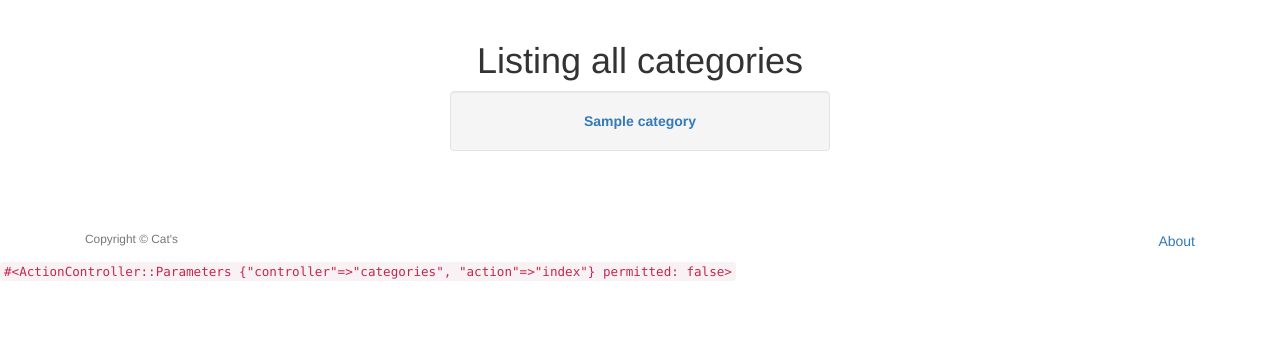
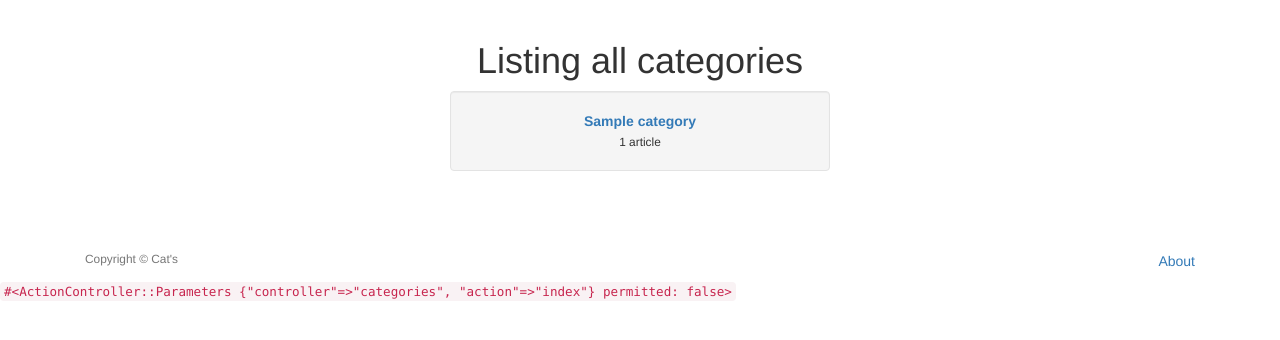
Before and after one commit to karpovVS/fblogd, a Rails app: page /categories in a window 1280 px wide. Shown: the part 62-402 px from the top of the page. Run offline with Rails 7, Linux system fonts and the light colour scheme; tables that the repository leaves empty hold one stand-in row (values such as "Sample post"); style sheets or scripts are compiled from the project's sources; some libraries are stand-ins or nearby versions.

Commit message:
Views updated with categories

```diff
--- a/app/assets/stylesheets/custom.css.scss
+++ b/app/assets/stylesheets/custom.css.scss
@@ -62,6 +62,17 @@
 	padding-left: 0;
 }
 
+.badge {
+	background-color: #CEF6F5;
+	text-transform: uppercase;
+	letter-spacing: -1px;
+	font-weight: bold;
+}
+
+.input_checkbox input {
+	width: auto !important;
+}
+
 footer {
 	margin-top: 45px;
 	padding-top: 5px;
--- a/app/controllers/articles_controller.rb
+++ b/app/controllers/articles_controller.rb
@@ -48,7 +48,7 @@
 		@article = Article.find(params[:id])
 	end
 	def article_params
-		params.require(:article).permit(:title, :description)
+		params.require(:article).permit(:title, :description, category_ids:[])
 	end
 
 	def require_same_user
--- a/app/controllers/categories_controller.rb
+++ b/app/controllers/categories_controller.rb
@@ -19,6 +19,8 @@
 end
 
 def show
+	@category = Category.find(params[:id])
+	@category_articles = @category.articles.paginate(page: params[:page], per_page:5)
 end
 
 private
--- a/app/views/articles/_article.html.erb
+++ b/app/views/articles/_article.html.erb
@@ -15,6 +15,9 @@
 	 </small>
 	 </div>
 	</div>
+	<% if article.categories.any? %>
+	<p> Categories: <%= render article.categories %> </p>
+	<% end %>
 	<% if logged_in? && (current_user == article.user || current_user.admin?) %>
 	<div class="article-actions">
 		<%= link_to "Edit this article", edit_article_path(article), class: "btn btn-xs btn-primary"%>
--- a/app/views/articles/show.html.erb
+++ b/app/views/articles/show.html.erb
@@ -17,6 +17,9 @@
 	<h4 class="center description"><strong>Description:</strong></h4>
 <hr>
 	<%= simple_format(@article.description) %>
+	<% if @article.categories.any? %>
+		<p>Categories: <%= render @article.categories %> </p>
+	<% end %>
 	<div class="article-actions">
 <% if logged_in? && (current_user == @article.user || current_user.admin?) %>
 <%= link_to "Edit this article", edit_article_path(@article), class: "btn btn-xs btn-primary"%>
--- /dev/null
+++ b/app/views/categories/_category.html.erb
@@ -0,0 +1 @@
+<span class="badge"><%= link_to category.name, category_path(category) %> </span>
--- a/app/views/categories/index.html.erb
+++ b/app/views/categories/index.html.erb
@@ -8,6 +8,7 @@
 					<li class="article-title">
 						<%= link_to "#{category.name}", category_path(category) %>
 					</li>
+					 <li> <small> <%= pluralize(category.articles.count, "article") %> </small></li>
 				</div>
 			</div>
 		</ul>
--- a/app/views/layouts/_navigation.html.erb
+++ b/app/views/layouts/_navigation.html.erb
@@ -32,7 +32,7 @@
         </a>
 
         <div class="dropdown-menu" aria-labelledby="navbarDropdown">
-          <a class="dropdown-item" href="/Categories/">All Categories</a>
+          <a class="dropdown-item" href="/categories/">All Categories</a>
           <a class="dropdown-item", text-align: center><% Category.all.each do |category| %>
           <%= link_to "#{category.name}", category_path(category) %>
           </a>
```
Also changed, not shown: app/views/articles/_form.html.erb (+9 -0 lines), app/views/categories/show.html.erb (+8 -0 lines).
